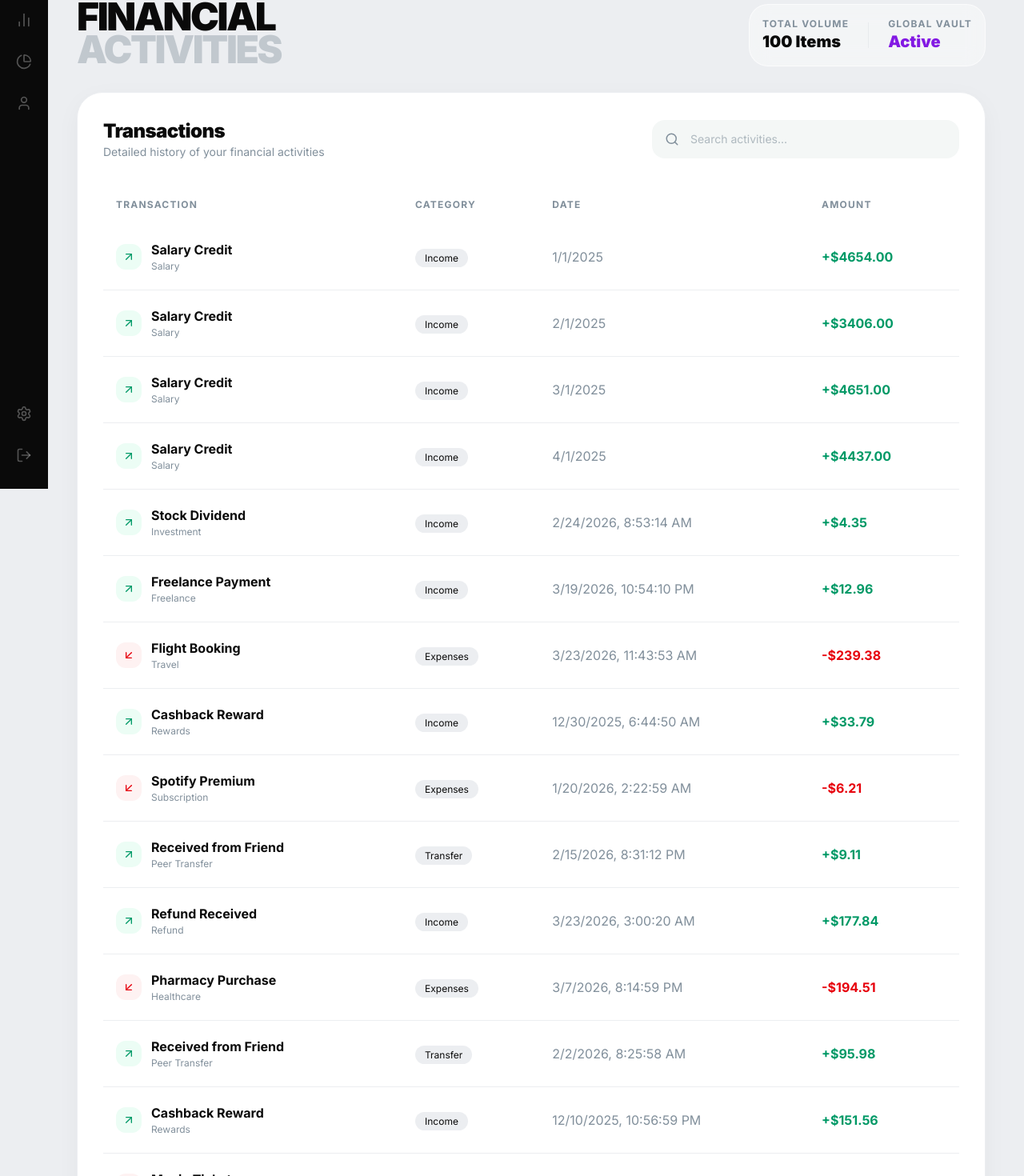
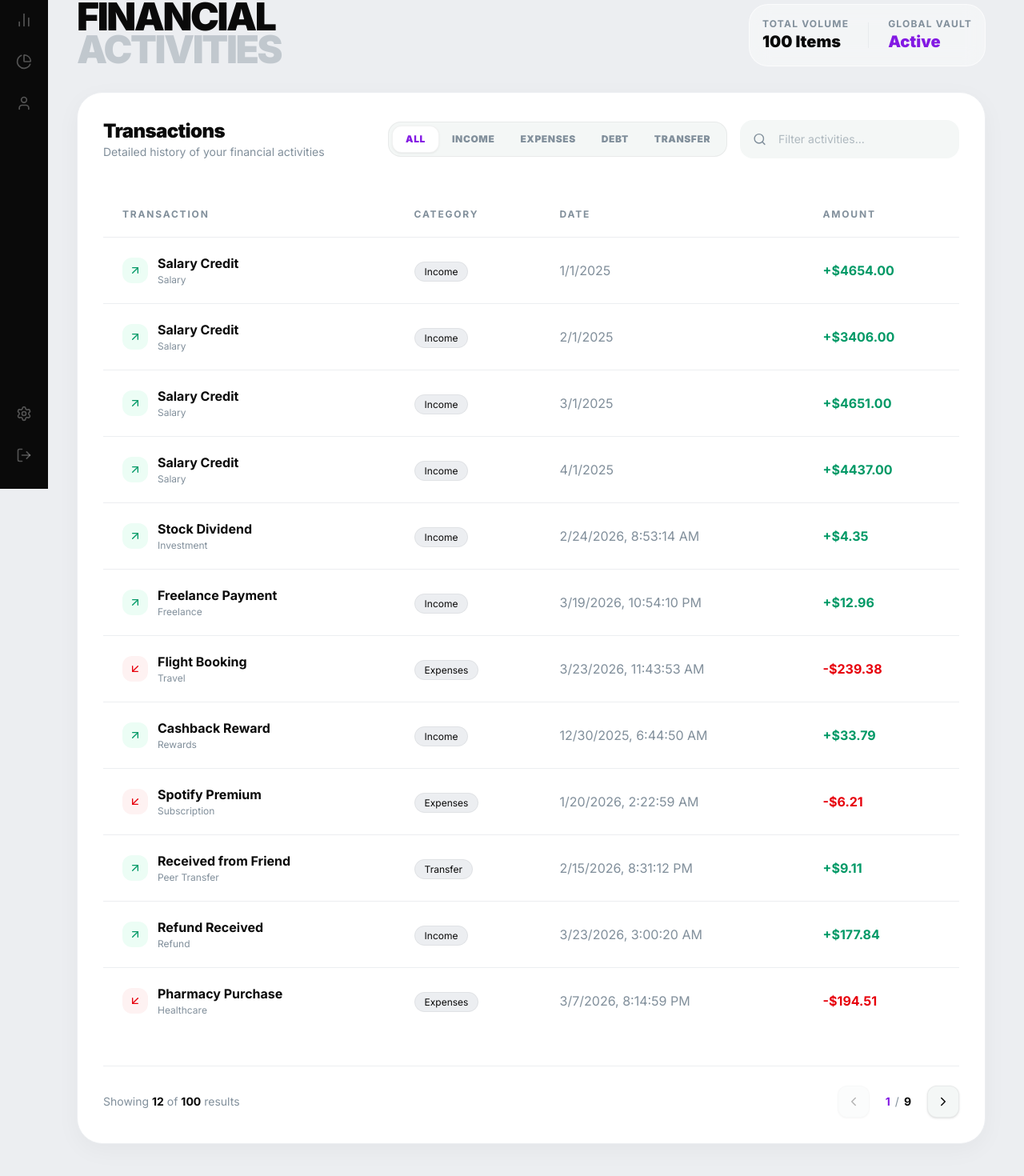
Before and after one commit to SOMASEKAR17/ZORVYN-FINANCE-DASHBOARD, a React (Create React App) app: page /transactions in a window 1280 px wide. Shown: the part 189-1659 px from the top of the page at 80% size. Built offline with nearby package versions, Linux system fonts and the light colour scheme.

Commit message:
transaction table filters

```diff
--- a/src/components/dashboard/TransactionsTable.jsx
+++ b/src/components/dashboard/TransactionsTable.jsx
@@ -1,17 +1,30 @@
-import React, { useMemo } from 'react';
+import React, { useMemo, useState } from 'react';
 import {
   useReactTable,
   getCoreRowModel,
   flexRender,
   getSortedRowModel,
   getFilteredRowModel,
+  getPaginationRowModel,
 } from '@tanstack/react-table';
 import { dashboardData } from '../../data/dashboardData';
-import { ArrowUpRight, ArrowDownLeft, Search } from 'lucide-react';
+import { ArrowUpRight, ArrowDownLeft, Search, ChevronLeft, ChevronRight } from 'lucide-react';
 
 export default function TransactionsTable() {
   const data = useMemo(() => dashboardData.transactions, []);
-  const [globalFilter, setGlobalFilter] = React.useState('');
+  const [globalFilter, setGlobalFilter] = useState('');
+  const [columnFilters, setColumnFilters] = useState([]);
+
+  const filters = ['All', 'Income', 'Expenses', 'Debt', 'Transfer'];
+  const activeCategory = columnFilters.find(f => f.id === 'category')?.value || 'All';
+
+  const setCategoryFilter = (val) => {
+    if (val === 'All') {
+      setColumnFilters([]);
+    } else {
+      setColumnFilters([{ id: 'category', value: val }]);
+    }
+  };
 
   const columns = useMemo(
     () => [
@@ -34,7 +47,7 @@ export default function TransactionsTable() {
         header: 'Category',
         accessorKey: 'category',
         cell: (info) => (
-          <span className="px-3 py-1 rounded-full bg-[#ECEEF1] text-[#0A0A0A] text-[12px] font-medium">
+          <span className="px-3 py-1 rounded-full bg-[#ECEEF1] text-[#0A0A0A] text-[12px] font-medium border border-black/5">
             {info.getValue()}
           </span>
         ),
@@ -60,28 +73,50 @@ export default function TransactionsTable() {
   const table = useReactTable({
     data,
     columns,
-    state: { globalFilter },
+    state: { globalFilter, columnFilters },
     onGlobalFilterChange: setGlobalFilter,
+    onColumnFiltersChange: setColumnFilters,
     getCoreRowModel: getCoreRowModel(),
     getSortedRowModel: getSortedRowModel(),
     getFilteredRowModel: getFilteredRowModel(),
+    getPaginationRowModel: getPaginationRowModel(),
+    initialState: { pagination: { pageSize: 12 } },
   });
 
   return (
     <div className="w-full bg-white rounded-[32px] p-8 shadow-[0_8px_30px_rgb(0,0,0,0.04)] border border-[#ECEEF1]">
-      <div className="flex flex-col md:flex-row md:items-center justify-between mb-8 gap-4">
+      <div className="flex flex-col lg:flex-row lg:items-center justify-between mb-10 gap-6">
         <div>
           <h2 className="text-2xl font-black tracking-tight text-[#0A0A0A]">Transactions</h2>
           <p className="text-[#818F9B] text-sm">Detailed history of your financial activities</p>
         </div>
-        <div className="relative group max-w-sm w-full">
-          <Search className="absolute left-4 top-1/2 -translate-y-1/2 text-[#818F9B] group-focus-within:text-[#831AE3] transition-colors" size={18} />
-          <input
-            value={globalFilter ?? ''}
-            onChange={(e) => setGlobalFilter(e.target.value)}
-            placeholder="Search activities..."
-            className="w-full bg-[#F4F7F6] border-none rounded-2xl py-3.5 pl-12 pr-4 text-sm focus:ring-2 focus:ring-[#831AE3]/20 transition-all outline-none text-[#0A0A0A] font-medium placeholder:text-[#818F9B]/60"
-          />
+
+        <div className="flex flex-col md:flex-row gap-4 items-center">
+          <div className="flex p-1 bg-[#F4F7F6] rounded-2xl border border-black/5">
+            {filters.map((f) => (
+              <button
+                key={f}
+                onClick={() => setCategoryFilter(f)}
+                className={`px-4 py-2 rounded-xl text-xs font-black uppercase tracking-wider transition-all ${
+                  activeCategory === f
+                    ? 'bg-white text-[#831AE3] shadow-sm shadow-black/5 border border-black/5'
+                    : 'text-[#818F9B] hover:text-[#0A0A0A]'
+                }`}
+              >
+                {f}
+              </button>
+            ))}
+          </div>
+
+          <div className="relative group min-w-[260px]">
+            <Search className="absolute left-4 top-1/2 -translate-y-1/2 text-[#818F9B] group-focus-within:text-[#831AE3] transition-colors" size={17} />
+            <input
+              value={globalFilter ?? ''}
+              onChange={(e) => setGlobalFilter(e.target.value)}
+              placeholder="Filter activities..."
+              className="w-full bg-[#F4F7F6] border-none rounded-2xl py-3.5 pl-12 pr-4 text-sm focus:ring-2 focus:ring-[#831AE3]/20 transition-all outline-none text-[#0A0A0A] font-medium placeholder:text-[#818F9B]/60"
+            />
+          </div>
         </div>
       </div>
 
@@ -93,7 +128,7 @@ export default function TransactionsTable() {
                 {headerGroup.headers.map((header) => (
                   <th
                     key={header.id}
-                    className="text-left py-4 px-4 text-[#818F9B] font-bold text-xs uppercase tracking-[0.1em]"
+                    className="text-left py-5 px-6 text-[#818F9B] font-bold text-xs uppercase tracking-[0.15em] border-b border-[#ECEEF1]"
                   >
                     {header.isPlaceholder ? null : flexRender(header.column.columnDef.header, header.getContext())}
                   </th>
@@ -105,7 +140,7 @@ export default function TransactionsTable() {
             {table.getRowModel().rows.map((row) => (
               <tr key={row.id} className="hover:bg-[#F4F7F6]/50 transition-colors group">
                 {row.getVisibleCells().map((cell) => (
-                  <td key={cell.id} className="py-5 px-4">
+                  <td key={cell.id} className="py-5 px-6">
                     {flexRender(cell.column.columnDef.cell, cell.getContext())}
                   </td>
                 ))}
@@ -114,6 +149,36 @@ export default function TransactionsTable() {
           </tbody>
         </table>
       </div>
+
+      <div className="flex items-center justify-between mt-10 pt-6 border-t border-[#ECEEF1]">
+        <p className="text-sm text-[#818F9B] font-medium">
+          Showing <span className="text-[#0A0A0A] font-bold">{table.getRowModel().rows.length}</span> of <span className="text-[#0A0A0A] font-bold">{table.getFilteredRowModel().rows.length}</span> results
+        </p>
+
+        <div className="flex items-center gap-2">
+          <button
+            onClick={() => table.previousPage()}
+            disabled={!table.getCanPreviousPage()}
+            className="w-10 h-10 flex items-center justify-center rounded-xl border border-black/5 bg-[#F4F7F6] text-[#0A0A0A] disabled:opacity-30 disabled:cursor-not-allowed hover:bg-white hover:border-[#831AE3]/30 transition-all shadow-sm"
+          >
+            <ChevronLeft size={18} />
+          </button>
+
+          <div className="flex items-center gap-1.5 px-3">
+            <span className="text-sm font-bold text-[#831AE3]">{table.getState().pagination.pageIndex + 1}</span>
+            <span className="text-sm text-[#818F9B]">/</span>
+            <span className="text-sm font-bold text-[#0A0A0A]">{table.getPageCount()}</span>
+          </div>
+
+          <button
+            onClick={() => table.nextPage()}
+            disabled={!table.getCanNextPage()}
+            className="w-10 h-10 flex items-center justify-center rounded-xl border border-black/5 bg-[#F4F7F6] text-[#0A0A0A] disabled:opacity-30 disabled:cursor-not-allowed hover:bg-white hover:border-[#831AE3]/30 transition-all shadow-sm"
+          >
+            <ChevronRight size={18} />
+          </button>
+        </div>
+      </div>
     </div>
   );
 }
```
